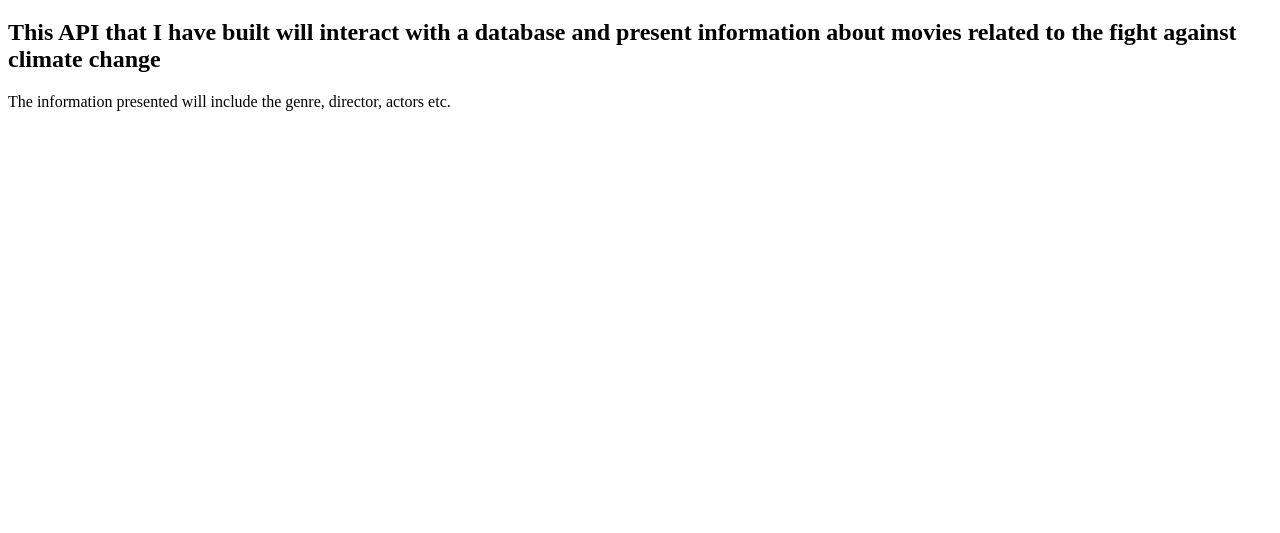
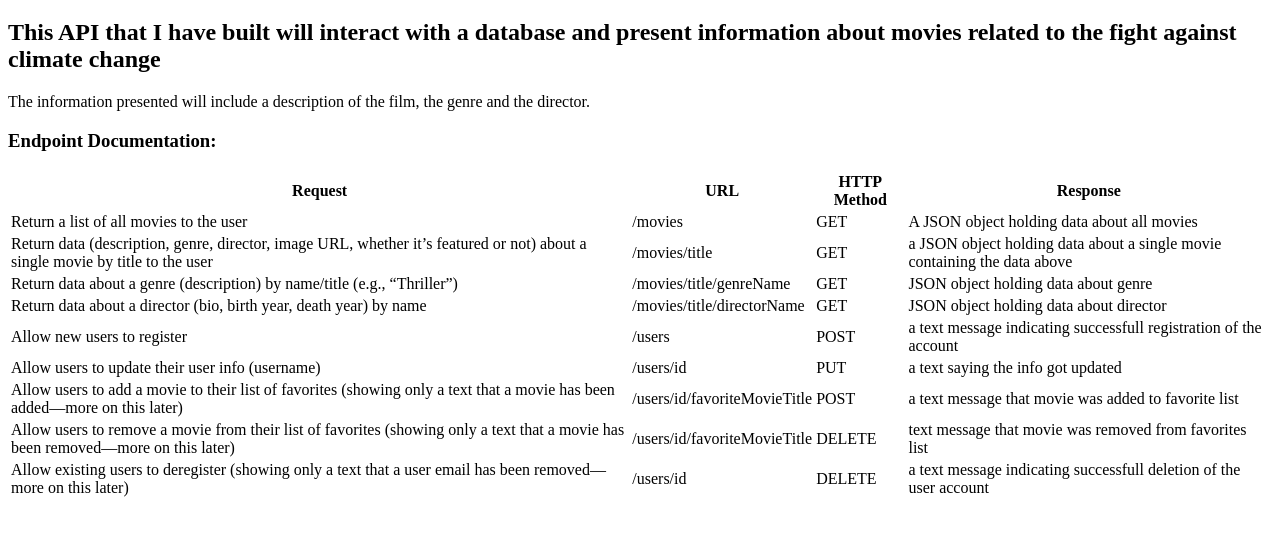
Before and after one commit to T-Mallinson/movie_api, a website: page public/documentation.html in a window 1280 px wide. Shown: the part 61-594 px from the top of the page. Drawn offline with Linux system fonts and the light colour scheme.

Commit message:
Created table documenting URL endpoints and request methods

```diff
--- a/public/documentation.html
+++ b/public/documentation.html
@@ -10,7 +10,77 @@
     <body>
         <h1>NetZeroFlix</h1>
         <h2>This API that I have built will interact with a database and present information about movies related to the fight against climate change</h2>
-        <p>The information presented will include the genre, director, actors etc.</p>
+        <p>The information presented will include a description of the film, the genre and the director.</p>
+
+        <h3>Endpoint Documentation:</h3>
+        <table>
+            <thead>
+                <tr>
+                    <th>Request</th>
+                    <th>URL</th>
+                    <th>HTTP Method</th>
+                    <th>Response</th>
+                </tr>
+            </thead>
+            <tbody>
+                <tr>
+                    <td>Return a list of all movies to the user</td>
+                    <td>/movies</td>
+                    <td>GET</td>
+                    <td>A JSON object holding data about all movies</td>
+
+                </tr>
+                <tr>
+                    <td>Return data (description, genre, director, image URL, whether it’s featured or not) about a single movie by title to the user</td>
+                    <td>/movies/title</td>
+                    <td>GET</td>
+                    <td>a JSON object holding data about a single movie containing the data above</td>
+                </tr>
+                <tr>
+                    <td>Return data about a genre (description) by name/title (e.g., “Thriller”)</td>
+                    <td>/movies/title/genreName</td>
+                    <td>GET</td>
+                    <td>JSON object holding data about genre</td>
+                </tr>
+                <tr>
+                    <td>Return data about a director (bio, birth year, death year) by name</td>
+                    <td>/movies/title/directorName</td>
+                    <td>GET</td>
+                    <td>JSON object holding data about director</td>
+                </tr>
+                <tr>
+                    <td>Allow new users to register</td>
+                    <td>/users</td>
+                    <td>POST</td>
+                    <td>a text message indicating successfull registration of the account</td>
+                </tr>
+                <tr>
+                    <td>Allow users to update their user info (username)</td>
+                    <td>/users/id</td>
+                    <td>PUT</td>
+                    <td>a text saying the info got updated</td>
+                </tr>
+                <tr>
+                    <td>Allow users to add a movie to their list of favorites (showing only a text that a movie has been added—more on this later)</td>
+                    <td>/users/id/favoriteMovieTitle</td>
+                    <td>POST</td>
+                    <td>a text message that movie was added to favorite list</td>
+                </tr>
+                <tr>
+                    <td>Allow users to remove a movie from their list of favorites (showing only a text that a movie has been removed—more on this later)</td>
+                    <td>/users/id/favoriteMovieTitle
+                    </td>
+                    <td>DELETE</td>
+                    <td>text message that movie was removed from favorites list</td>
+                </tr>
+                <tr>
+                    <td>Allow existing users to deregister (showing only a text that a user email has been removed—more on this later)</td>
+                    <td>/users/id</td>
+                    <td>DELETE</td>
+                    <td>a text message indicating successfull deletion of the user account</td>
+                </tr>
+            </tbody>
+        </table>
 
     </body>
 
```
